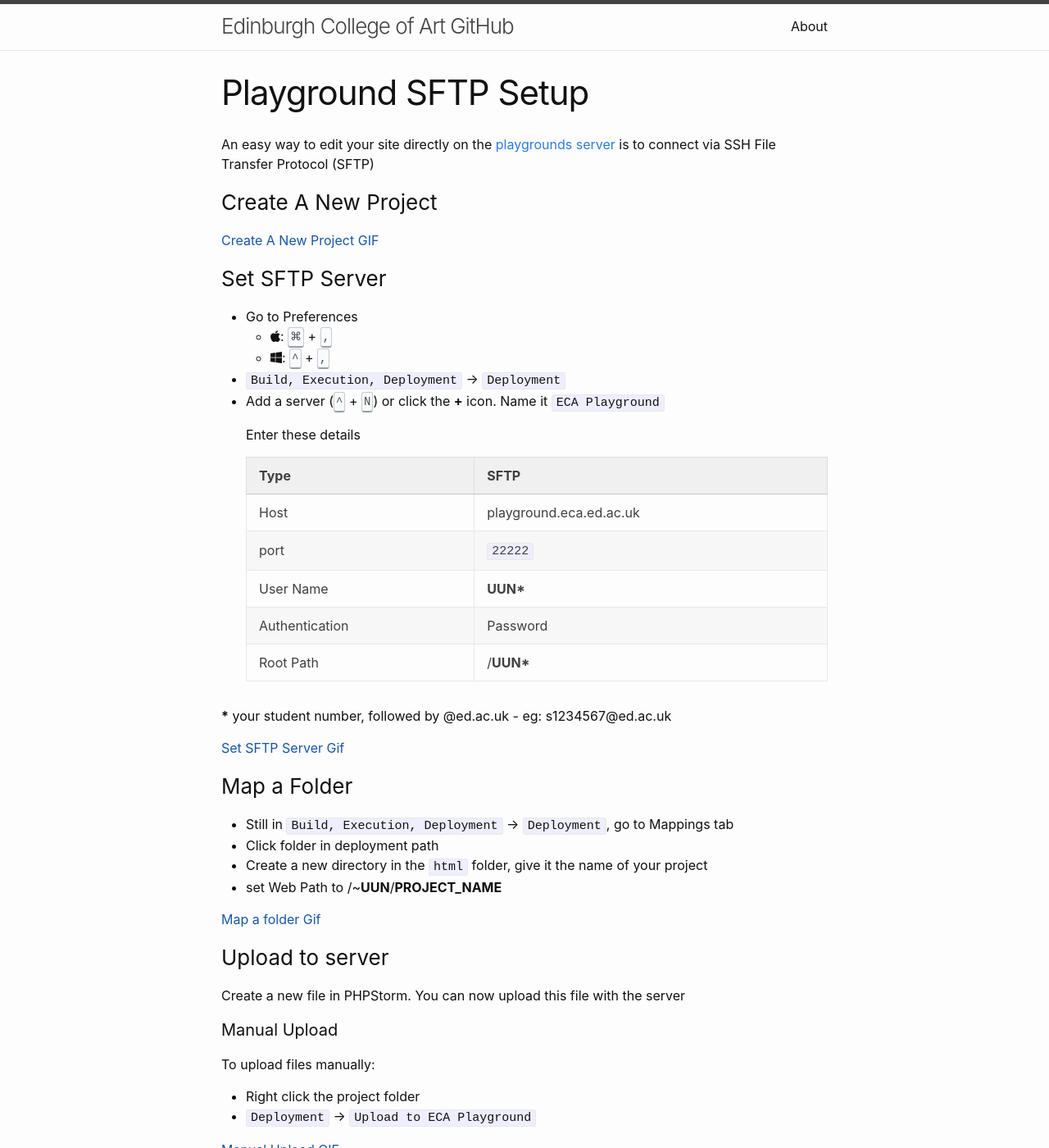
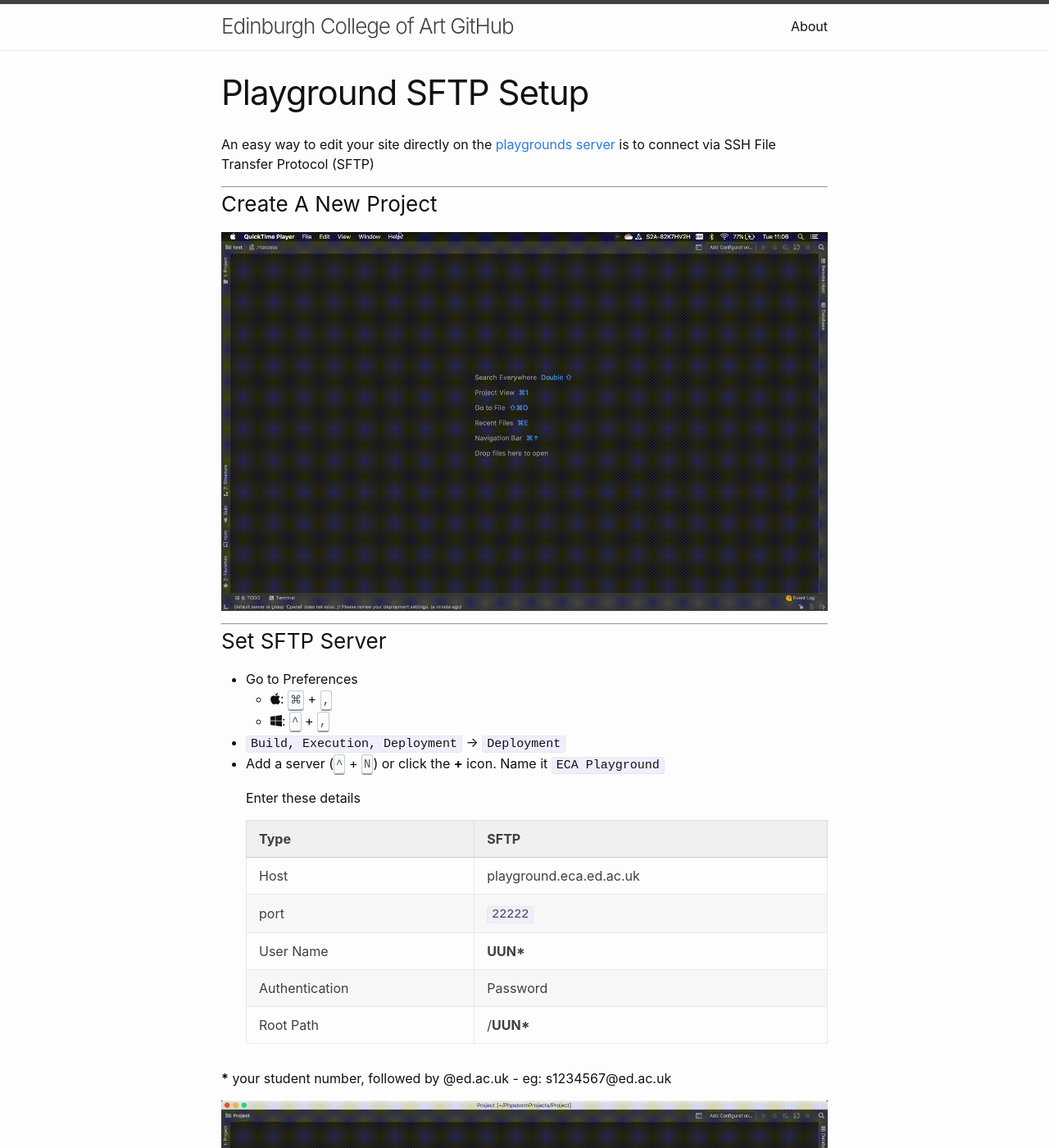
Before and after one commit to Edinburgh-College-of-Art/Ediburgh-College-of-Art.github.io, a Jekyll site: the page built from _courses/dwd/sftp-setup.md, in a window 1280 px wide and 1400 px high. Shown: the whole window at 82% size. Built offline with Jekyll 4.4.1, drawn with Linux system fonts in a browser that asks for light colours; nearby versions of some CDN libraries; some of the changed text lies outside the part shown.

```diff
--- a/_courses/dwd/sftp-setup.md
+++ b/_courses/dwd/sftp-setup.md
@@ -6,15 +6,19 @@
 
 An easy way to edit your site directly on the [playgrounds server](https://www.wiki.ed.ac.uk/display/ECAIT/Experimental+web+server) is to connect via SSH File Transfer Protocol (SFTP)
 
+***
+
 ### Create A New Project
 
-[Create A New Project GIF]()
+![Create A New Project GIF](gif/PHPStormNewProject.gif)
+
+***
 
 ### Set SFTP Server
 
 - Go to Preferences
-    - <i class="fab fa-apple"></i>:   <kbd>⌘</kbd> + <kbd>,</kbd>
-    - <i class="fab fa-windows"></i>:    <kbd>^</kbd> + <kbd>,</kbd>
+    - <i class="fab fa-apple"></i>: <kbd>⌘</kbd> + <kbd>,</kbd>
+    - <i class="fab fa-windows"></i>: <kbd>^</kbd> + <kbd>,</kbd>
 
 
 - `Build, Execution, Deployment` -> `Deployment`
@@ -32,7 +36,9 @@
 
 **\*** your student number, followed by @ed.ac.uk - eg: s1234567@ed.ac.uk
 
-[Set SFTP Server Gif]()
+![Set SFTP Server Gif](gif/PHPStormSetSFTP.gif)
+
+***
 
 ### Map a Folder
 
@@ -41,7 +47,9 @@
 - Create a new directory in the `html` folder, give it the name of your project
 - set Web Path to /~**UUN**/**PROJECT_NAME**
 
-[Map a folder Gif]()
+![Map a folder Gif](gif/PHPStormSetMappings.gif)
+
+***
 
 ### Upload to server
 
@@ -53,7 +61,7 @@
 - Right click the project folder
 - `Deployment` -> `Upload to ECA Playground`
 
-[Manual Upload GIF]()
+![Manual Upload GIF](gif/PHPStormManualUpload.gif)
 
 #### Automatic Upload
 
@@ -63,4 +71,4 @@
 - Click the disclosure triangle and select `Options`
 - For `Upload changed files automatically to the default server` select `on explicit action`
 
-[Automatic Upload GIF]()
+![Automatic Upload GIF](gif/PHPStormAutoUpload.gif)
```
